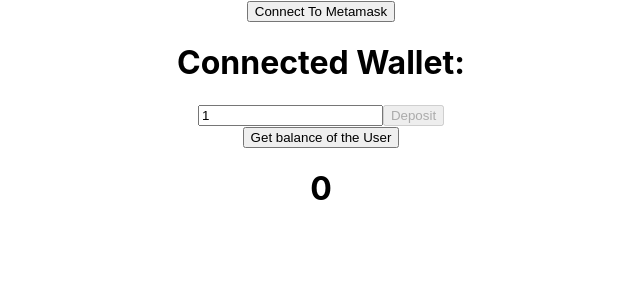
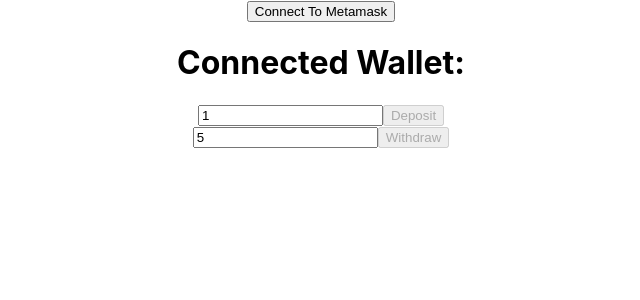
Before and after one commit to dinesh250-star/gamble1, a React (Create React App) app in the folder client/app/: page / in a window 1280 px wide. Shown: the top 300 px of the page, without its empty margins (319-959 px from the left). Built offline with nearby package versions, Linux system fonts and the light colour scheme; the HTML template or start-up script is replaced by a standard one.

Commit message:
adding wait function

```diff
--- a/client/app/src/App.js
+++ b/client/app/src/App.js
@@ -3,12 +3,14 @@
 import Axios from "axios";
 import Login from "./Components/Login/Login";
 import Deposit from "./Components/Deposit/Deposit";
+import Withdraw from "./Components/Withdraw/Withdraw";
 
 function App() {
   return (
     <div className="App">
       <Login />
       <Deposit />
+      <Withdraw />
     </div>
   );
 }
--- a/client/app/src/Components/Deposit/Deposit.js
+++ b/client/app/src/Components/Deposit/Deposit.js
@@ -10,7 +10,7 @@
 
   const [getUBalance, setGetUBalance] = useState(0);
   const logInState = useSelector((state) => state.db.loggedIn);
-  const gambleAddress = "0x1B9CaADD0645F78DaaFdF6A53Fb61035457c9578";
+  const gambleAddress = "0x92265B57f08EF2F30dDd6d9CdCac1BD62C1A004b";
   const storeMatic = async (e) => {
     setMatic(e.target.value);
   };
@@ -19,14 +19,31 @@
     await DepositHandler();
     console.log("succ1");
   };
+  // const checkTransaction = async () => {
+  //   const provider = new ethers.providers.Web3Provider(window.ethereum);
+  //   const contract = new ethers.Contract(gambleAddress, Gamble.abi, provider);
+
+  //   // contract.on("Deposit", (payer, amount) => {
+  //   //   if (payer) {
+  //   //     updateDepositInDb();
+  //   //     alert("Succesfully Deposited");
+  //   //   } else {
+  //   //     alert("Transaction failed");
+  //   //   }
+  //   // });
+  //   // provider.on("block", (blockNumber) => {
+  //   //   console.log(blockNumber);
+  //   // });
+  //   provider.waitForTransaction();
+  // };
   if (logInState) {
-    document.getElementById("button1").disabled = false;
+    document.getElementById("buttonDeposit").disabled = false;
   }
   const dataOfMatic = {
     matic: matic,
   };
   const updateDepositInDb = async () => {
-    axios
+    await axios
       .put(`http://localhost:3001/update/deposited_amount/${acc}`, {
         matic: matic,
       })
@@ -54,6 +71,9 @@
   // const updateV = async () => {
   //   axios.put(`http://localhost:3001/update`);
   // };
+  const sleep = (milliseconds) => {
+    return new Promise((resolve) => setTimeout(resolve, milliseconds));
+  };
   const DepositHandler = async () => {
     if (typeof window.ethereum !== "undefined" && logInState === true) {
       const provider = new ethers.providers.Web3Provider(window.ethereum);
@@ -63,14 +83,28 @@
       const transaction = await contract.deposit(acc, {
         value: ethers.utils.parseEther(matic.toString()),
       });
-      const receipt = await transaction.wait();
+
+      const receipt = await transaction.wait(1);
       console.log(receipt);
       if (receipt) {
-        await updateDepositInDb();
-        console.log("succ2");
+        updateDepositInDb();
       } else {
-        console.log("Couldnt complete transaction");
+        alert("transaction failed");
       }
+      // const contract2 = new ethers.Contract(
+      //   gambleAddress,
+      //   Gamble.abi,
+      //   provider
+      // );
+
+      // contract2.on("Deposit", (payer, amount) => {
+      //   if (!payer) {
+      //     alert("Transaction failed");
+      //   } else {
+      //     updateDepositInDb();
+      //     alert("Succesfully Deposited");
+      //   }
+      // });
     }
   };
   return (
@@ -82,13 +116,10 @@
           onChange={storeMatic}
           value={matic}
         ></input>
-        <button type="submit" id="button1" disabled>
+        <button type="submit" id="buttonDeposit" disabled>
           Deposit
         </button>
       </form>
-      <button onClick={getUserBalance}>Get balance of the User</button>
-      <h1>{getUBalance}</h1>
-      <h1>{acc}</h1>
     </div>
   );
 };
--- /dev/null
+++ b/client/app/src/Components/Withdraw/Withdraw.js
@@ -0,0 +1,48 @@
+import axios from "axios";
+import { useState } from "react";
+import { useSelector } from "react-redux";
+const Withdraw = () => {
+  const [wValue, setWValue] = useState(5);
+  const [withdrawB, setWithdrawB] = useState(false);
+  const logInState = useSelector((state) => state.db.loggedIn);
+  const acc = useSelector((state) => state.db.userAcc);
+  if (logInState) {
+    document.getElementById("buttonWithdraw").disabled = false;
+  }
+  const changeValue = (e) => {
+    setWValue(e.target.value);
+  };
+  const submitHandler = async (e) => {
+    e.preventDefault();
+    let res;
+    await axios
+      .post("http://localhost:3001/withdraw", {
+        acc: acc,
+        value: wValue,
+      })
+      .then((response) => {
+        console.log(response.data);
+        res = response.data;
+      });
+    if (res == true) {
+    } else {
+      alert("Not enough funds");
+    }
+  };
+  return (
+    <div>
+      <form onSubmit={submitHandler}>
+        <input
+          type="number"
+          placeholder="withdraw"
+          value={wValue}
+          onChange={changeValue}
+        ></input>
+        <button type="submit" id="buttonWithdraw" disabled>
+          Withdraw
+        </button>
+      </form>
+    </div>
+  );
+};
+export default Withdraw;
```
Also changed, not shown: 2 other files (tests, documents, lock files or other folders).
